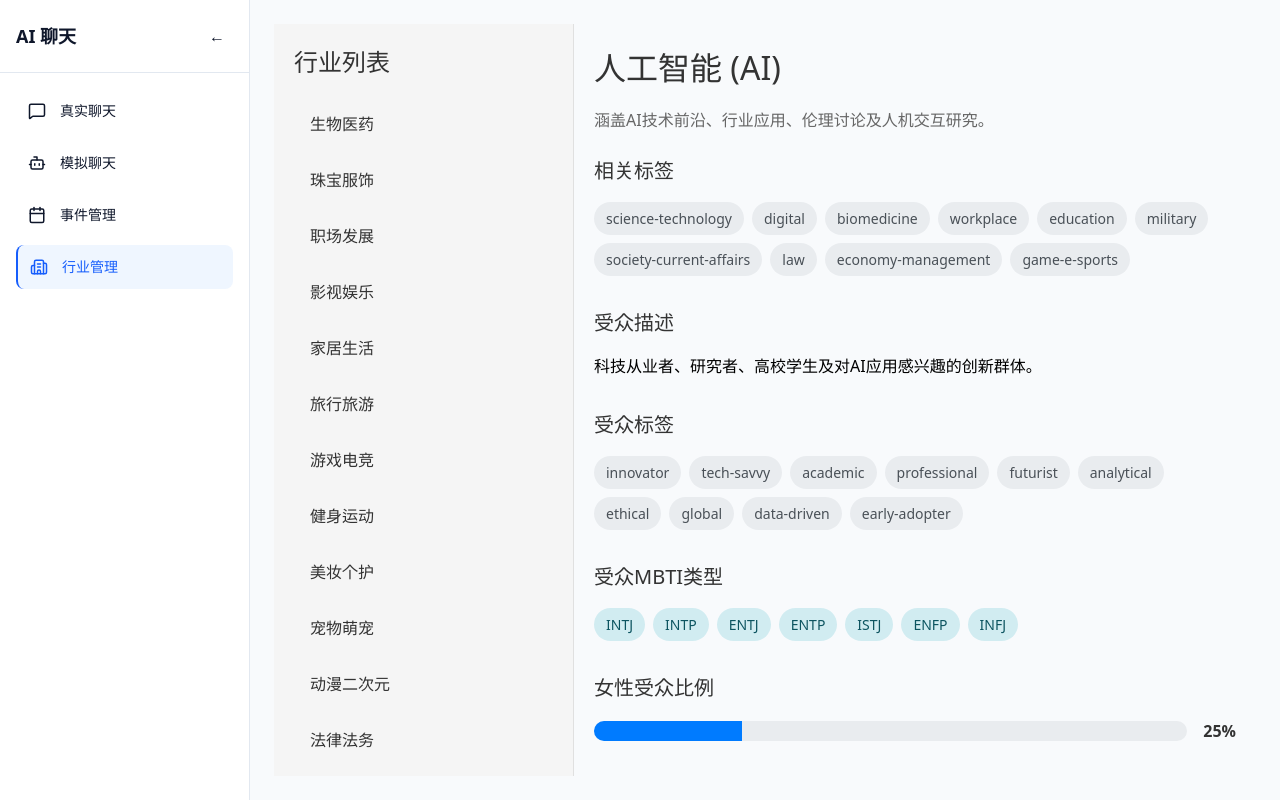
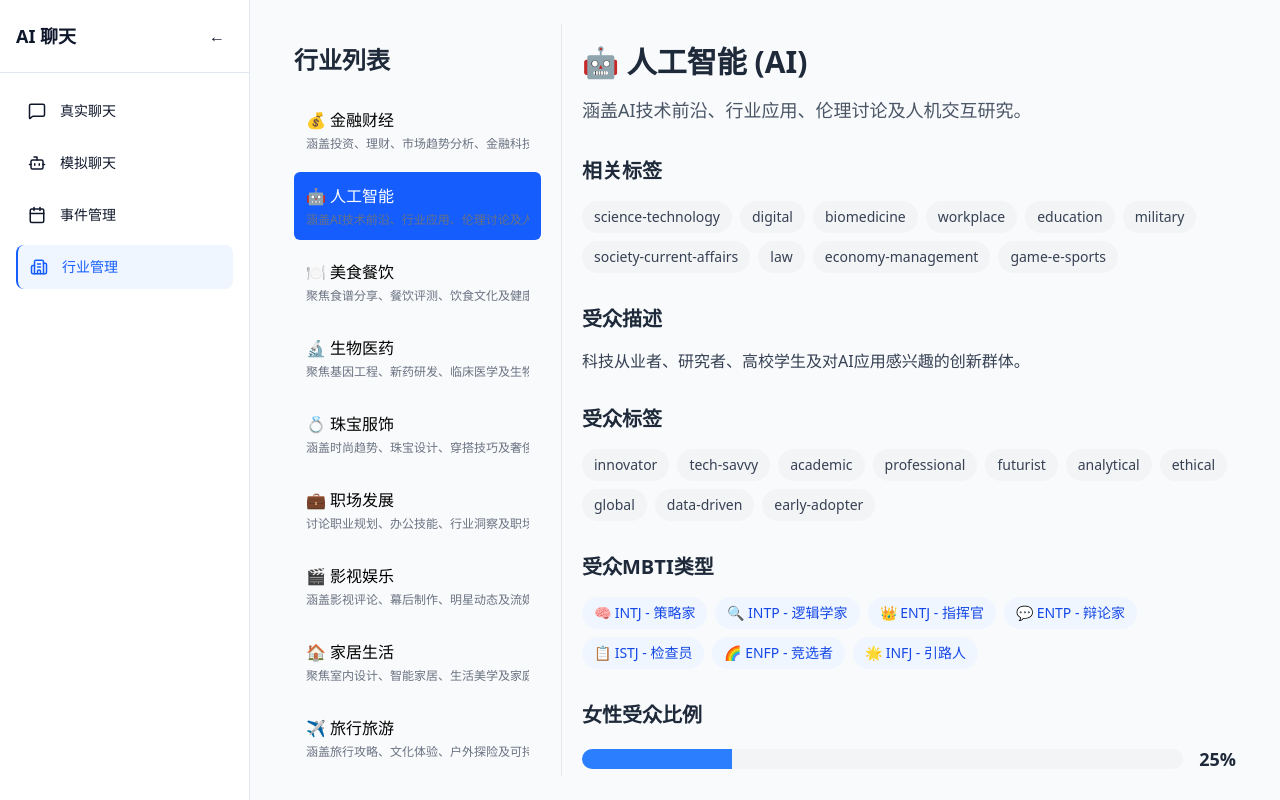
Before and after one commit to watert/ai-sdk-web, a React (Vite) app: page /industries/ai in a window 1280 px wide. Built offline with nearby package versions, Linux system fonts and the light colour scheme.

Commit message:
feat(行业数据): 增强行业数据展示功能
添加emoji和priority字段到行业数据接口
实现行业列表按priority排序功能
重构行业列表和详情页UI，使用Tailwind CSS
新增MBTI数据类型及工具函数
更新行业数据JSON文件，补充emoji和priority字段

```diff
--- a/src/App.css
+++ b/src/App.css
@@ -14,136 +14,7 @@
   text-align: left;
 }
 
-/* 行业列表页面样式 */
-.industry-list-page {
-  display: flex;
-  height: 100%;
-  width: 100%;
-}
-
-.industry-sidebar {
-  width: 300px;
-  background-color: #f5f5f5;
-  padding: 20px;
-  border-right: 1px solid #e0e0e0;
-  overflow-y: auto;
-}
-
-.industry-sidebar h1 {
-  margin-bottom: 20px;
-  font-size: 24px;
-  color: #333;
-}
-
-.industry-list {
-  list-style: none;
-  padding: 0;
-  margin: 0;
-}
-
-.industry-item {
-  margin-bottom: 8px;
-}
-
-.industry-item a {
-  display: block;
-  padding: 12px 16px;
-  text-decoration: none;
-  color: #333;
-  border-radius: 4px;
-  transition: all 0.2s ease;
-}
-
-.industry-item a:hover {
-  background-color: #e0e0e0;
-}
-
-.industry-item.active a {
-  background-color: #007bff;
-  color: white;
-}
-
-.industry-content {
-  flex: 1;
-  padding: 20px;
-  overflow-y: auto;
-}
-
-/* 行业详情样式 */
-.industry-detail {
-  max-width: 800px;
-  margin: 0 auto;
-}
-
-.industry-detail h1 {
-  margin-bottom: 16px;
-  font-size: 32px;
-  color: #333;
-}
-
-.industry-desc {
-  margin-bottom: 24px;
-  font-size: 16px;
-  color: #666;
-  line-height: 1.5;
-}
-
-.industry-section {
-  margin-bottom: 32px;
-}
-
-.industry-section h2 {
-  margin-bottom: 16px;
-  font-size: 20px;
-  color: #333;
-}
-
-.tag-list {
-  display: flex;
-  flex-wrap: wrap;
-  gap: 8px;
-}
-
-.tag {
-  display: inline-block;
-  padding: 6px 12px;
-  background-color: #e9ecef;
-  color: #495057;
-  border-radius: 20px;
-  font-size: 14px;
-}
-
-.mbti-tag {
-  background-color: #d1ecf1;
-  color: #0c5460;
-}
-
-.female-rate {
-  display: flex;
-  align-items: center;
-  gap: 16px;
-}
-
-.rate-bar {
-  flex: 1;
-  height: 20px;
-  background-color: #e9ecef;
-  border-radius: 10px;
-  overflow: hidden;
-}
-
-.rate-fill {
-  height: 100%;
-  background-color: #007bff;
-  transition: width 0.3s ease;
-}
-
-.rate-value {
-  font-size: 16px;
-  font-weight: bold;
-  color: #333;
-}
-
+/* 行业未找到页面样式 */
 .industry-not-found {
   display: flex;
   justify-content: center;
--- a/src/components/IndustryDetail.tsx
+++ b/src/components/IndustryDetail.tsx
@@ -1,5 +1,6 @@
 import React from 'react';
 import type { IndustryTagInfo } from '../data/industry-data';
+import { getMBTIById } from '../data/mbti';
 
 interface IndustryDetailProps {
   industry: IndustryTagInfo;
@@ -7,52 +8,63 @@ interface IndustryDetailProps {
 
 const IndustryDetail: React.FC<IndustryDetailProps> = ({ industry }) => {
   return (
-    <div className="industry-detail">
-      <h1>{industry.name} ({industry.name_en})</h1>
-      <p className="industry-desc">{industry.desc}</p>
+    <div className="max-w-3xl mx-auto">
+      <h1 className="text-3xl font-bold text-gray-800 mb-4">
+        {industry.emoji} {industry.name} ({industry.name_en})
+      </h1>
+      <p className="text-lg text-gray-600 mb-8 leading-relaxed">{industry.desc}</p>
 
-      <section className="industry-section">
-        <h2>相关标签</h2>
-        <div className="tag-list">
+      <section className="mb-8">
+        <h2 className="text-xl font-bold text-gray-800 mb-4">相关标签</h2>
+        <div className="flex flex-wrap gap-2">
           {industry.tags.map((tag: string, index: number) => (
-            <span key={index} className="tag">{tag}</span>
+            <span key={index} className="inline-block px-3 py-1.5 bg-gray-100 text-gray-700 rounded-full text-sm">
+              {tag}
+            </span>
           ))}
         </div>
       </section>
 
-      <section className="industry-section">
-        <h2>受众描述</h2>
-        <p>{industry.audienceDesc}</p>
+      <section className="mb-8">
+        <h2 className="text-xl font-bold text-gray-800 mb-4">受众描述</h2>
+        <p className="text-gray-700">{industry.audienceDesc}</p>
       </section>
 
-      <section className="industry-section">
-        <h2>受众标签</h2>
-        <div className="tag-list">
+      <section className="mb-8">
+        <h2 className="text-xl font-bold text-gray-800 mb-4">受众标签</h2>
+        <div className="flex flex-wrap gap-2">
           {industry.audienceTags.map((tag: string, index: number) => (
-            <span key={index} className="tag">{tag}</span>
+            <span key={index} className="inline-block px-3 py-1.5 bg-gray-100 text-gray-700 rounded-full text-sm">
+              {tag}
+            </span>
           ))}
         </div>
       </section>
 
-      <section className="industry-section">
-        <h2>受众MBTI类型</h2>
-        <div className="tag-list">
-          {industry.audienceMbtis.map((mbti: string, index: number) => (
-            <span key={index} className="tag mbti-tag">{mbti}</span>
-          ))}
+      <section className="mb-8">
+        <h2 className="text-xl font-bold text-gray-800 mb-4">受众MBTI类型</h2>
+        <div className="flex flex-wrap gap-2">
+          {industry.audienceMbtis.map((mbti: string, index: number) => {
+            const mbtiInfo = getMBTIById(mbti);
+            return (
+              <span key={index} className="inline-block px-3 py-1.5 bg-blue-50 text-blue-700 rounded-full text-sm">
+                {mbtiInfo?.emoji} {mbti} - {mbtiInfo?.nickname}
+              </span>
+            );
+          })}
         </div>
       </section>
 
-      <section className="industry-section">
-        <h2>女性受众比例</h2>
-        <div className="female-rate">
-          <div className="rate-bar">
+      <section className="mb-8">
+        <h2 className="text-xl font-bold text-gray-800 mb-4">女性受众比例</h2>
+        <div className="flex items-center gap-4">
+          <div className="flex-1 h-5 bg-gray-100 rounded-full overflow-hidden">
             <div
-              className="rate-fill"
+              className="h-full bg-blue-500 transition-all duration-300"
               style={{ width: `${industry.audienceFemaleRate}%` }}
             ></div>
           </div>
-          <span className="rate-value">{industry.audienceFemaleRate}%</span>
+          <span className="text-lg font-bold text-gray-800">{industry.audienceFemaleRate}%</span>
         </div>
       </section>
     </div>
--- a/src/data/industry-data.ts
+++ b/src/data/industry-data.ts
@@ -8,6 +8,8 @@ export interface IndustryTagInfo {
   name: string; // 行业中文名称
   name_en: string; // 行业英文名称
   desc: string; // 行业描述
+  emoji: string; // 行业对应的emoji
+  priority?: number; // 行业排序优先级
   tags: string[]; // 相关标签列表
   audienceDesc: string; // 受众描述
   audienceTags: string[]; // 受众标签列表
--- /dev/null
+++ b/src/data/mbti.ts
@@ -0,0 +1,109 @@
+export interface MBTIType {
+  id: string;
+  nickname: string;
+  description: string;
+  emoji: string;
+}
+
+export const mbtiData: MBTIType[] = [
+  {
+    id: "ISTJ",
+    nickname: "检查员",
+    description: "务实、有责任感，注重规则和秩序，喜欢可靠的结构和传统价值。",
+    emoji: "📋"
+  },
+  {
+    id: "ISFJ",
+    nickname: "守护者",
+    description: "温暖、有同情心，专注于照顾他人，重视和谐与稳定。",
+    emoji: "🤲"
+  },
+  {
+    id: "INFJ",
+    nickname: "引路人",
+    description: "富有洞察力，理想主义，致力于实现个人价值和帮助他人成长。",
+    emoji: "🌟"
+  },
+  {
+    id: "INTJ",
+    nickname: "策略家",
+    description: "独立、有远见，擅长分析和规划，追求知识和自我提升。",
+    emoji: "🧠"
+  },
+  {
+    id: "ISTP",
+    nickname: "工匠",
+    description: "灵活、实际，擅长动手操作和解决问题，喜欢探索和体验新事物。",
+    emoji: "🔧"
+  },
+  {
+    id: "ISFP",
+    nickname: "艺术家",
+    description: "敏感、优雅，重视个人体验和审美，喜欢自由表达和创造。",
+    emoji: "🎨"
+  },
+  {
+    id: "INFP",
+    nickname: "调停者",
+    description: "理想主义、富有同理心，追求内心的和谐与个人价值的实现。",
+    emoji: "🌸"
+  },
+  {
+    id: "INTP",
+    nickname: "逻辑学家",
+    description: "好奇、理性，擅长抽象思维和逻辑分析，喜欢探索复杂的概念。",
+    emoji: "🔍"
+  },
+  {
+    id: "ESTP",
+    nickname: "企业家",
+    description: "精力充沛、行动派，擅长把握机会，喜欢冒险和刺激的体验。",
+    emoji: "🚀"
+  },
+  {
+    id: "ESFP",
+    nickname: "表演者",
+    description: "外向、热情，喜欢社交和娱乐，擅长活跃气氛和与人互动。",
+    emoji: "🎭"
+  },
+  {
+    id: "ENFP",
+    nickname: "竞选者",
+    description: "充满活力、富有创意，喜欢探索可能性，擅长激励和启发他人。",
+    emoji: "🌈"
+  },
+  {
+    id: "ENTP",
+    nickname: "辩论家",
+    description: "机智、好奇心强，擅长辩论和创新，喜欢挑战传统观念。",
+    emoji: "💬"
+  },
+  {
+    id: "ESTJ",
+    nickname: "执行官",
+    description: "果断、有组织，擅长管理和领导，重视效率和实际结果。",
+    emoji: "📈"
+  },
+  {
+    id: "ESFJ",
+    nickname: "执政官",
+    description: "友善、责任感强，擅长组织和协调，重视团队和谐与合作。",
+    emoji: "🤝"
+  },
+  {
+    id: "ENFJ",
+    nickname: "主人公",
+    description: "热情、有魅力，擅长领导和激励，致力于帮助他人和实现共同目标。",
+    emoji: "🔥"
+  },
+  {
+    id: "ENTJ",
+    nickname: "指挥官",
+    description: "自信、果断，擅长战略规划和决策，追求卓越和影响力。",
+    emoji: "👑"
+  }
+];
+
+export const getMBTIById = (id: string): MBTIType | undefined => {
+  return mbtiData.find(mbti => mbti.id === id);
+};
--- a/src/pages/IndustryListPage.tsx
+++ b/src/pages/IndustryListPage.tsx
@@ -6,24 +6,44 @@ const IndustryListPage: React.FC = () => {
   const location = useLocation();
   const currentId = location.pathname.split('/')[2];
 
+  // 按priority排序，priority越大越靠前，没有priority的排在最后
+  const sortedIndustries = [...industryData].sort((a, b) => {
+    const priorityA = a.priority || 0;
+    const priorityB = b.priority || 0;
+    return priorityB - priorityA;
+  });
+
   return (
-    <div className="industry-list-page">
-      <div className="industry-sidebar">
-        <h1>行业列表</h1>
-        <ul className="industry-list">
-          {industryData.map((industry) => (
+    <div className="flex h-full w-full">
+      <div className="w-72 bg-gray-50 p-5 border-r border-gray-200 overflow-y-auto">
+        <h1 className="text-2xl font-bold text-gray-800 mb-5">行业列表</h1>
+        <ul className="list-none p-0 m-0">
+          {sortedIndustries.map((industry) => (
             <li
               key={industry.id}
-              className={`industry-item ${currentId === industry.id ? 'active' : ''}`}
+              className="mb-2"
             >
-              <Link to={`/industries/${industry.id}`}>
-                {industry.name}
+              <Link
+                to={`/industries/${industry.id}`}
+                className={`block p-3 rounded-md transition-all duration-200 ${
+                  currentId === industry.id
+                    ? 'bg-blue-600 text-white hover:bg-blue-700'
+                    : 'hover:bg-gray-100'
+                }`}
+              >
+                <div className="font-medium mb-1 flex items-center">
+                  {industry.emoji && <span className="mr-1">{industry.emoji}</span>}
+                  {industry.name}
+                </div>
+                <div className="text-xs text-gray-500 whitespace-nowrap overflow-hidden text-overflow-ellipsis m-0">
+                  {industry.desc}
+                </div>
               </Link>
             </li>
           ))}
         </ul>
       </div>
-      <div className="industry-content">
+      <div className="flex-1 p-5 overflow-y-auto">
         <Outlet />
       </div>
     </div>
```
Also changed, not shown: src/data/industry-tag-info-36.json (+39 -0 lines), .trae/rules/project_rules.md (added).
